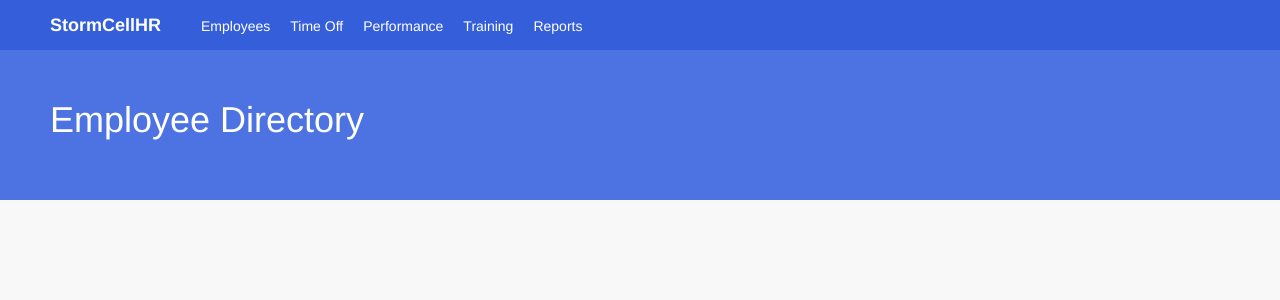
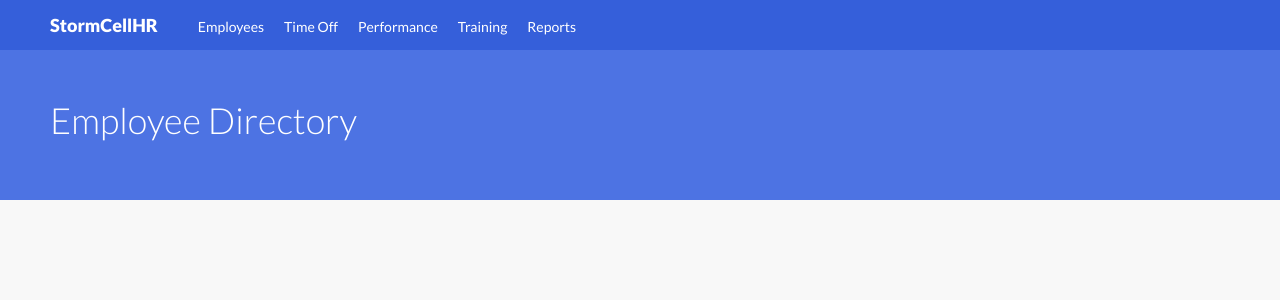
Before and after one commit to StormBurpee/StormCloudHR, a Vue app: page / in a window 1280 px wide. Shown: the top 300 px of the page. Built offline with nearby package versions, Linux system fonts and the light colour scheme.

Commit message:
Updated font, etc

```diff
--- a/index.html
+++ b/index.html
@@ -2,7 +2,8 @@
 <html>
   <head>
     <meta charset="utf-8">
-    <title>stormcloudhr</title>
+    <link href="https://fonts.googleapis.com/css?family=Lato:300,400,700,900" rel="stylesheet">
+    <title>StormCloudHR</title>
   </head>
   <body>
     <div id="app"></div>
--- a/src/App.vue
+++ b/src/App.vue
@@ -18,7 +18,7 @@
 
 <style>
 #app {
-  font-family: 'Avenir', Helvetica, Arial, sans-serif;
+  font-family: 'Lato', sans-serif;
   -webkit-font-smoothing: antialiased;
   -moz-osx-font-smoothing: grayscale;
   color: #2c3e50;
```
Also changed, not shown: 1 other file (tests, documents, lock files or other folders).
